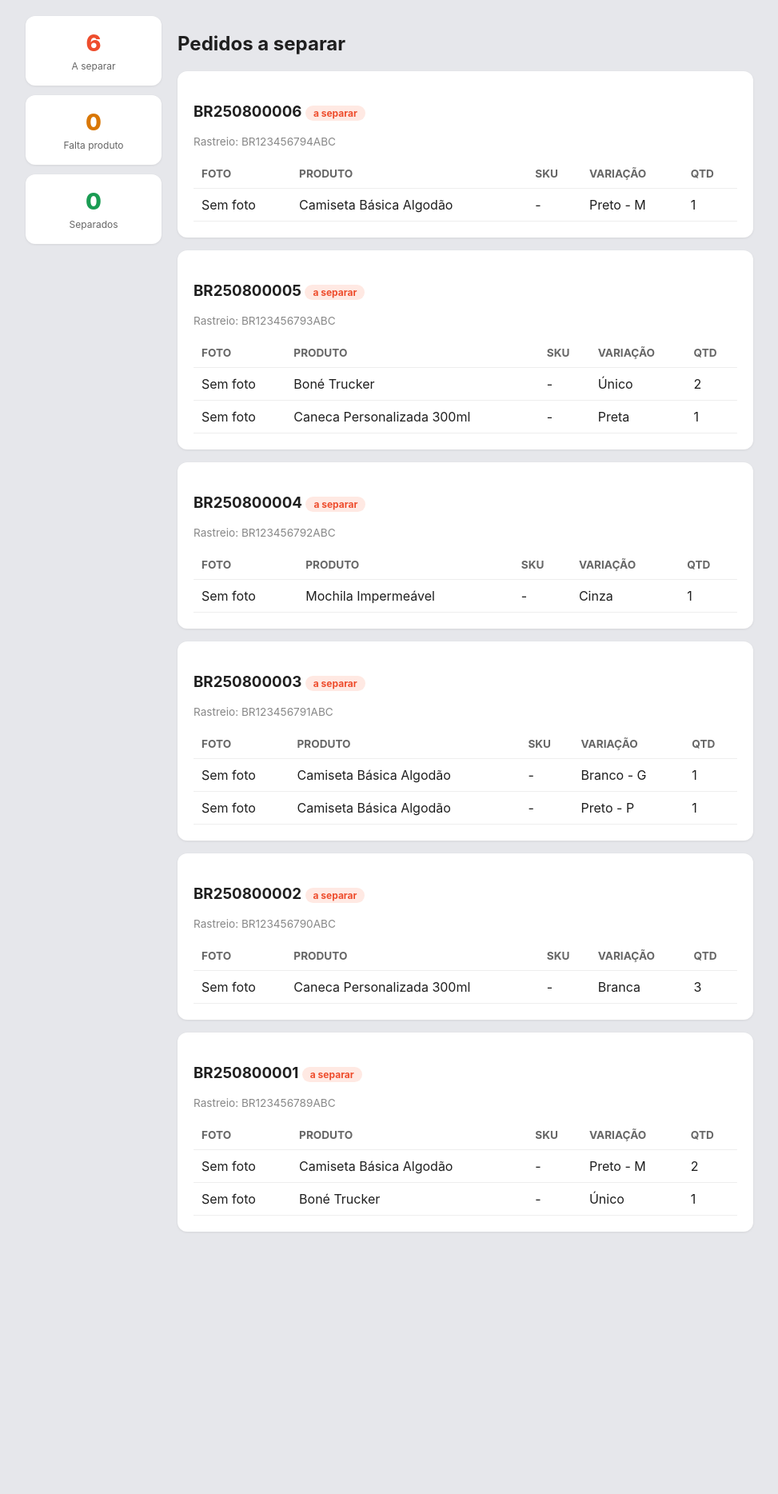
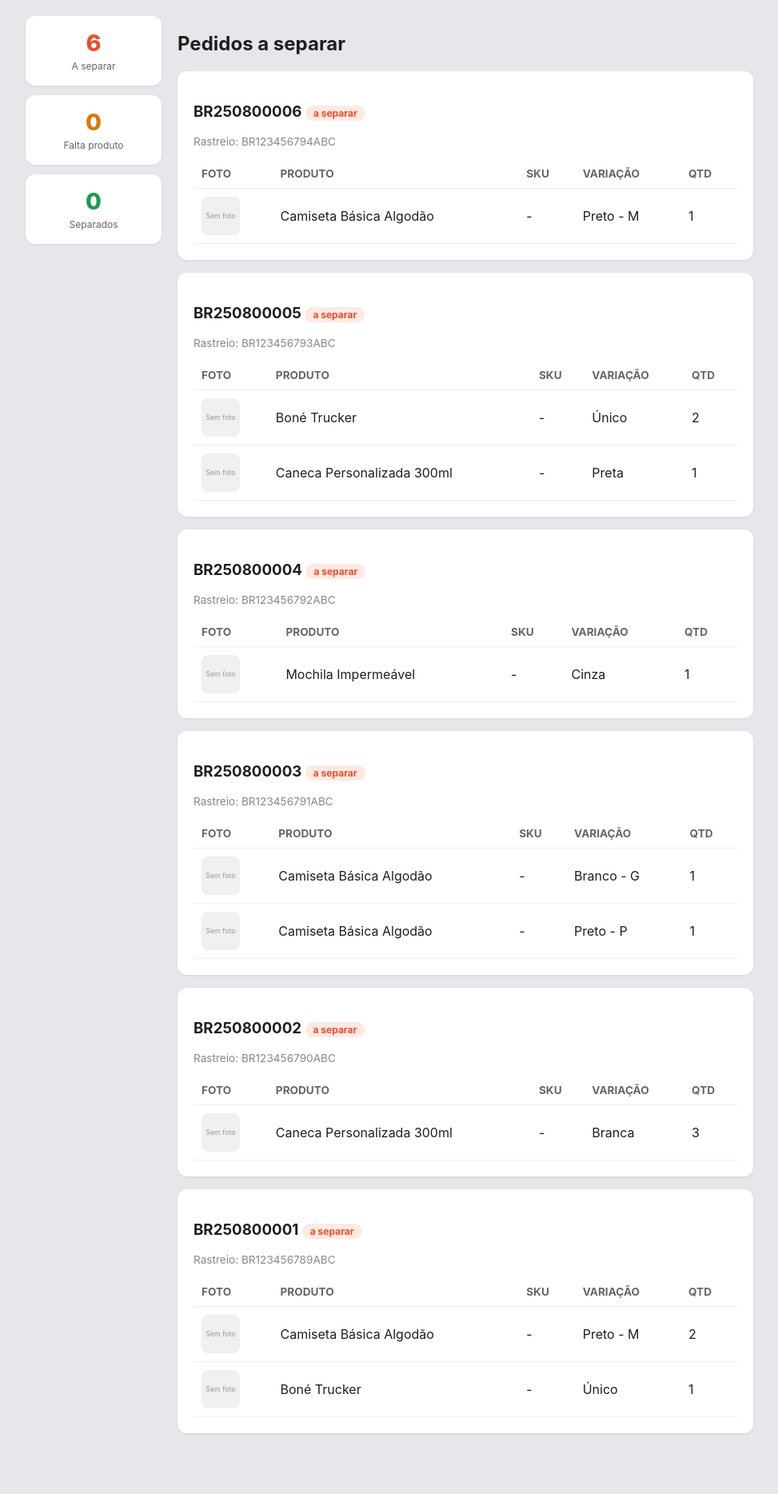
Before and after one commit to Lucasgomesdss/shopee-dashboard, a Flask app: page /a-separar in a window 1280 px wide. Shown: the part 49-1917 px from the top of the page at 80% size, without its empty margins (104-1077 px from the left). Before the commit the page ends 1589 px from the top, so only its background shows below. Run offline with Flask 3, Linux system fonts and the light colour scheme; the visitor is signed in with stand-in values (Sample User, id 1); data comes from the database, SQL or seed files in the repository.

Commit message:
Add styles for small item photos and placeholders

```diff
--- a/static/style.css
+++ b/static/style.css
@@ -205,3 +205,23 @@ form.inline { display: inline; }
   font-weight: 700;
   margin: 10px 0;
 }
+
+.item-photo-sm {
+    width: 48px;
+    height: 48px;
+    border-radius: 8px;
+    object-fit: cover;
+    border: 1px solid #eee;
+    flex-shrink: 0;
+    display: block;
+}
+.item-photo-placeholder-sm {
+    display: flex;
+    align-items: center;
+    justify-content: center;
+    background: #f0f0f0;
+    color: #999;
+    font-size: 0.55rem;
+    text-align: center;
+    line-height: 1.1;
+}
```
